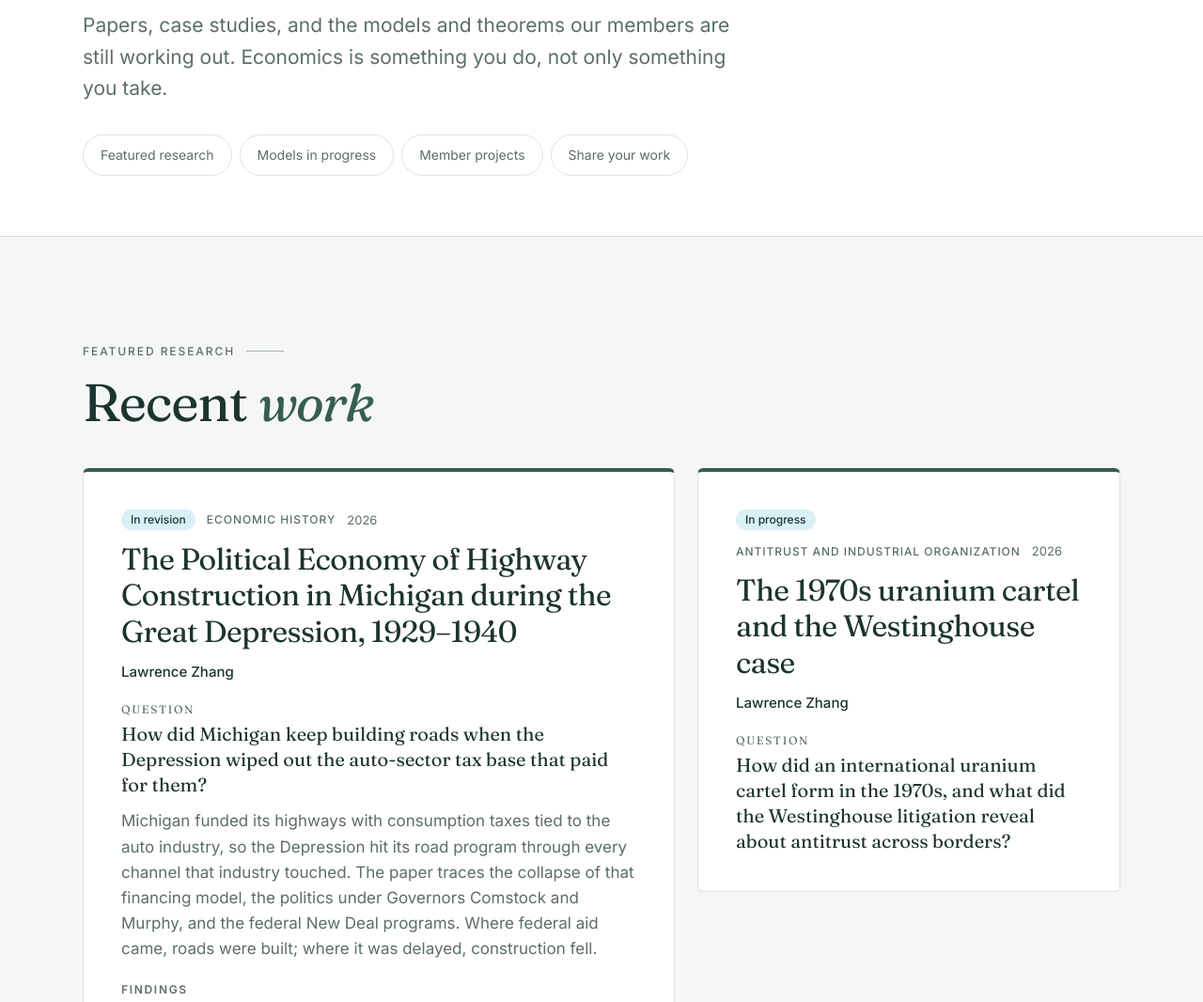
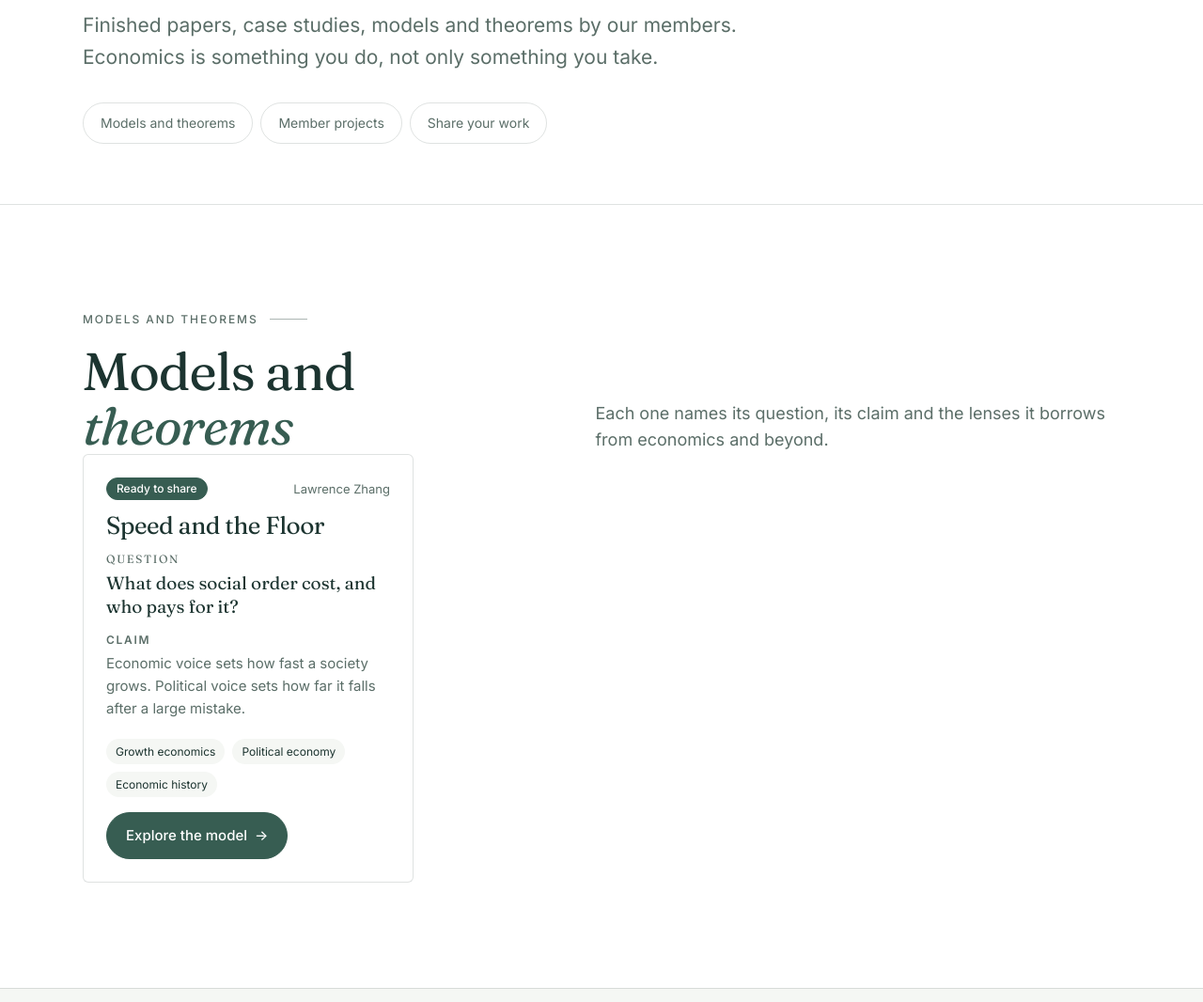
Before and after one commit to pickelhauben/econcats, an Astro site: page /research in a window 1280 px wide. Shown: the part 318-1384 px from the top of the page at 94% size. Built offline with nearby package versions, Linux system fonts and the light colour scheme; Astro itself is replaced by a stand-in of ours.

Commit message:
Research page: publish finished work only
Each item in research.json now carries a published flag, and the page
shows only items marked true. Speed and the Floor is the one published
item (stage Ready to share). The Michigan highways paper (in revision),
the uranium case study and the three early models stay in the file,
hidden. Empty sections and their jump links hide themselves, and the
copy no longer invites unfinished work.

Co-Authored-By: Claude Opus 5.5 <noreply@anthropic.com>
Claude-Session: https://claude.ai/code/session_01PmnqXV8VVTMY9iyU8K831h

```diff
--- a/src/data/research.json
+++ b/src/data/research.json
@@ -15,7 +15,8 @@
         "Non-tax charges in 1937–39 nearly matched federal grants, yet they are missing from the literature."
       ],
       "sources": "U.S. Bureau of the Census, State Financial Statistics 1929–1940; Census of Governments 1932; Michigan State Highway Department Biennial Reports; Ford Motor Company production records",
-      "link": ""
+      "link": "",
+      "published": false
     },
     {
       "id": "uranium-cartel",
@@ -28,7 +29,8 @@
       "summary": "[One or two sentences on the argument, once the case study is finished.]",
       "findings": [],
       "sources": "",
-      "link": ""
+      "link": "",
+      "published": false
     }
   ],
   "models": [
@@ -36,7 +38,7 @@
       "id": "speed-and-the-floor",
       "title": "Speed and the Floor",
       "author": "Lawrence Zhang",
-      "stage": "Tested",
+      "stage": "Ready to share",
       "lenses": [
         "Growth economics",
         "Political economy",
@@ -44,7 +46,8 @@
       ],
       "question": "What does social order cost, and who pays for it?",
       "claim": "Economic voice sets how fast a society grows. Political voice sets how far it falls after a large mistake.",
-      "link": "/research/speed-and-the-floor"
+      "link": "/research/speed-and-the-floor",
+      "published": true
     },
     {
       "id": "four-baselines",
@@ -56,7 +59,8 @@
         "Organizational economics"
       ],
       "question": "How should a small organization decide where to grow next?",
-      "claim": "Measure four baselines: current reality, optimized potential, the market standard and the vision. Then move in three steps: close the gap to optimized, reach the market standard, and innovate past it."
+      "claim": "Measure four baselines: current reality, optimized potential, the market standard and the vision. Then move in three steps: close the gap to optimized, reach the market standard, and innovate past it.",
+      "published": false
     },
     {
       "id": "small-institutions",
@@ -68,7 +72,8 @@
         "Philosophy"
       ],
       "question": "What is the best way to organize a small organization, and what carries over when you scale it to a society?",
-      "claim": "Before designing for a whole society, find what makes small institutions work, building on Elinor Ostrom's study of self-governing institutions."
+      "claim": "Before designing for a whole society, find what makes small institutions work, building on Elinor Ostrom's study of self-governing institutions.",
+      "published": false
     },
     {
       "id": "merit-allocation",
@@ -80,7 +85,8 @@
         "Philosophy"
       ],
       "question": "When resources are allocated by merit, what does the system reward, and what does it miss?",
-      "claim": "[Working claim to come.]"
+      "claim": "[Working claim to come.]",
+      "published": false
     }
   ],
   "members": []
--- a/src/lib/content.ts
+++ b/src/lib/content.ts
@@ -247,7 +247,8 @@ export function pastSpeakers(): Speaker[] {
 
 // ---------------------------------------------------------------------------
 // Research showcase (/research). Local JSON for now: src/data/research.json.
-// Only list work whose authors have agreed to have it on the site.
+// Only finished work is published: an item shows only when it has "published": true
+// (and its authors have agreed to have it on the site). Drafts stay in the file, hidden.
 import researchJson from '../data/research.json';
 
 export type ResearchStatus = 'Complete' | 'In revision' | 'In progress';
@@ -267,6 +268,8 @@ export interface ResearchItem {
   findings: string[];
   sources: string;
   link: string;
+  /** Finished and approved for the site. Anything else stays hidden. */
+  published?: boolean;
 }
 
 export interface ModelItem {
@@ -279,16 +282,18 @@ export interface ModelItem {
   claim: string;
   /** Optional page for a model that has its own write-up on the site. */
   link?: string;
+  /** Finished and approved for the site. Anything else stays hidden. */
+  published?: boolean;
 }
 
 export function featuredResearch(): ResearchItem[] {
-  return researchJson.featured as ResearchItem[];
+  return (researchJson.featured as ResearchItem[]).filter((r) => r.published === true);
 }
 export function modelsInProgress(): ModelItem[] {
-  return (researchJson.models as ModelItem[]).filter((m) => m.stage !== 'Parked');
+  return (researchJson.models as ModelItem[]).filter((m) => m.published === true && m.stage !== 'Parked');
 }
 export function memberResearch(): ResearchItem[] {
-  return researchJson.members as ResearchItem[];
+  return (researchJson.members as ResearchItem[]).filter((r) => r.published === true);
 }
 
 /** Remove bracketed placeholders ("[to confirm]") so unfinished notes in research.json never show on the page. */
--- a/src/pages/research.astro
+++ b/src/pages/research.astro
@@ -2,7 +2,7 @@
 import Layout from '../layouts/Layout.astro';
 import CopyEmail from '../components/CopyEmail.astro';
 import site from '../data/site.json';
-import { featuredResearch, modelsInProgress, memberResearch, modelStages, hidePlaceholders } from '../lib/content';
+import { featuredResearch, modelsInProgress, memberResearch, hidePlaceholders } from '../lib/content';
 
 const featured = featuredResearch();
 const models = modelsInProgress();
@@ -11,7 +11,7 @@ const members = memberResearch();
 const submitSteps = [
   {
     title: 'Pick your work',
-    body: 'A class paper, an independent study, a data project, or a model or theorem you are still working out. Unfinished is fine.',
+    body: 'A finished class paper, independent study, data project, or model or theorem. We publish work once it is done; send it when you would defend it.',
   },
   {
     title: 'Email us an abstract',
@@ -23,22 +23,23 @@ const submitSteps = [
   },
 ];
 ---
-<Layout title="Research" description="Research by economics students at the University of Arizona: papers, case studies, and models and theorems in progress.">
+<Layout title="Research" description="Finished research by economics students at the University of Arizona: papers, case studies, models and theorems.">
 
   <!-- 1. Intro -->
   <section class="page-intro wrap">
     <p class="eyebrow">Research</p>
     <h1>What we're <em>studying.</em></h1>
-    <p class="lede">Papers, case studies, and the models and theorems our members are still working out. Economics is something you do, not only something you take.</p>
+    <p class="lede">Finished papers, case studies, models and theorems by our members. Economics is something you do, not only something you take.</p>
     <nav class="jump" aria-label="On this page">
-      <a href="#featured">Featured research</a>
-      <a href="#models">Models in progress</a>
+      {featured.length > 0 && <a href="#featured">Featured research</a>}
+      {models.length > 0 && <a href="#models">Models and theorems</a>}
       <a href="#members">Member projects</a>
       <a href="#submit">Share your work</a>
     </nav>
   </section>
 
   <!-- 2. Featured research -->
+  {featured.length > 0 && (
   <section class="section tint" id="featured" aria-labelledby="featured-title">
     <div class="wrap">
       <p class="eyebrow">Featured research</p>
@@ -74,21 +75,19 @@ const submitSteps = [
       </div>
     </div>
   </section>
+  )}
 
-  <!-- 3. Models and theorems in progress -->
+  <!-- 3. Models and theorems -->
+  {models.length > 0 && (
   <section class="section" id="models" aria-labelledby="models-title">
     <div class="wrap">
       <div class="split">
         <div>
           <p class="eyebrow">Models and theorems</p>
-          <h2 id="models-title">Still being <em>worked out</em></h2>
+          <h2 id="models-title">Models and <em>theorems</em></h2>
         </div>
-        <p class="intro-copy">Ideas at every stage, from a first question to a claim ready to defend. Each one names its question, its working claim and the lenses it borrows from economics and beyond.</p>
+        <p class="intro-copy">Each one names its question, its claim and the lenses it borrows from economics and beyond.</p>
       </div>
-
-      <ol class="stages" aria-label="Stages">
-        {modelStages.map((s) => <li>{s}</li>)}
-      </ol>
 
       <ul class="models">
         {models.map((m) => (
@@ -99,7 +98,7 @@ const submitSteps = [
             </div>
             <h3>{m.title}</h3>
             <p class="question"><span class="label">Question</span>{m.question}</p>
-            {hidePlaceholders(m.claim) && <p class="claim"><span class="label">Working claim</span>{hidePlaceholders(m.claim)}</p>}
+            {hidePlaceholders(m.claim) && <p class="claim"><span class="label">Claim</span>{hidePlaceholders(m.claim)}</p>}
             <ul class="lenses" aria-label="Lenses">
               {m.lenses.map((l) => <li>{l}</li>)}
             </ul>
@@ -109,6 +108,7 @@ const submitSteps = [
       </ul>
     </div>
   </section>
+  )}
 
   <!-- 4. Member projects -->
   <section class="section tint" id="members" aria-labelledby="members-title">
```
Also changed, not shown: CLAUDE.md (+2 -1 lines).
